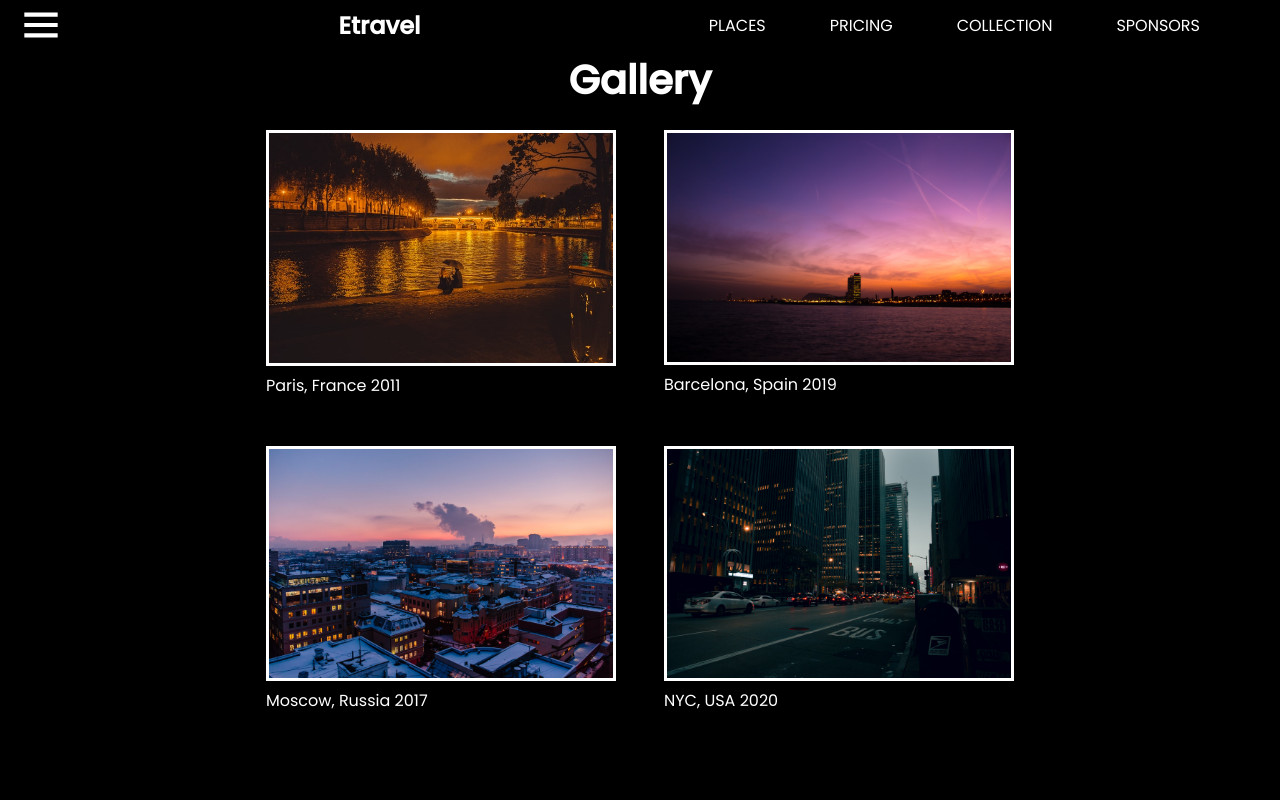
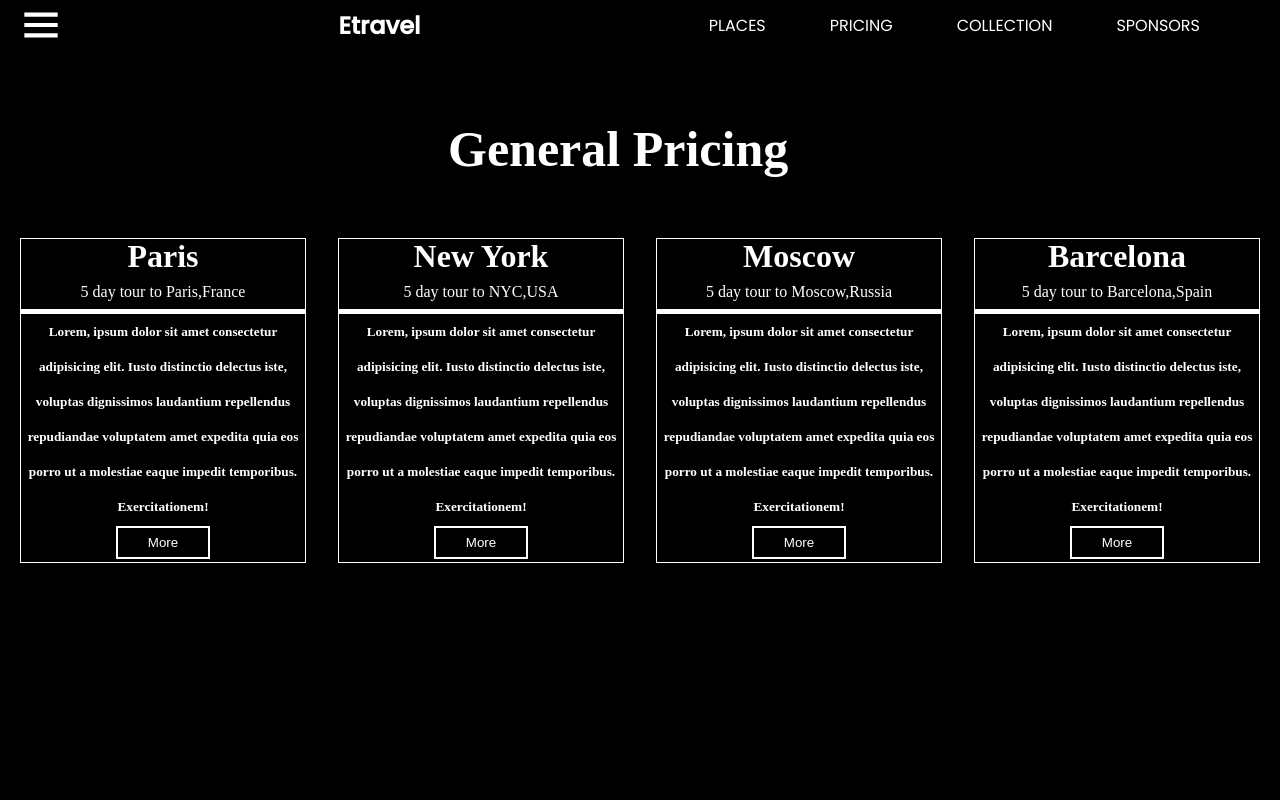
Before and after one commit to jenil97/react-scss, a React (Create React App) app: page /pricing in a window 1280 px wide. Shown: the top 800 px of the page. Built offline with nearby package versions, Linux system fonts and the light colour scheme; a web font is replaced by a local one.

Commit message:
feat : Pricing

```diff
--- a/src/App.js
+++ b/src/App.js
@@ -6,6 +6,7 @@ import { Data } from "./Data";
 import "./App.scss";
 import Gallery from "./components/Gallery";
 import Footer from "./components/Footer";
+import Pricing from "./components/Pricing";
 
 const App = () => {
   return (
@@ -13,6 +14,7 @@ const App = () => {
       <Header />
       <Routes>
         <Route path="/" element={<Section slides={Data} />} />
+        <Route path="/pricing" element={<Pricing />} />
       </Routes>
       <Gallery />
       <Footer />
--- /dev/null
+++ b/src/components/Pricing.jsx
@@ -0,0 +1,61 @@
+import React from "react";
+import "../styles/Pricing.scss";
+
+const Pricing = () => {
+  return (
+    <div className="pricing">
+      <div className="cart-container">
+        <h1 className="gp">General Pricing</h1>
+        <div className="tour">
+          <h1>Paris</h1>
+          <p>5 day tour to Paris,France</p>
+          <h5>
+            Lorem, ipsum dolor sit amet consectetur adipisicing elit. Iusto
+            distinctio delectus iste, voluptas dignissimos laudantium
+            repellendus repudiandae voluptatem amet expedita quia eos porro ut a
+            molestiae eaque impedit temporibus. Exercitationem!
+          </h5>
+          <button>More</button>
+        </div>
+
+        <div className="tour">
+          <h1>New York</h1>
+          <p>5 day tour to NYC,USA</p>
+          <h5>
+            Lorem, ipsum dolor sit amet consectetur adipisicing elit. Iusto
+            distinctio delectus iste, voluptas dignissimos laudantium
+            repellendus repudiandae voluptatem amet expedita quia eos porro ut a
+            molestiae eaque impedit temporibus. Exercitationem!
+          </h5>
+          <button>More</button>
+        </div>
+
+        <div className="tour">
+          <h1>Moscow</h1>
+          <p>5 day tour to Moscow,Russia</p>
+          <h5>
+            Lorem, ipsum dolor sit amet consectetur adipisicing elit. Iusto
+            distinctio delectus iste, voluptas dignissimos laudantium
+            repellendus repudiandae voluptatem amet expedita quia eos porro ut a
+            molestiae eaque impedit temporibus. Exercitationem!
+          </h5>
+          <button>More</button>
+        </div>
+
+        <div className="tour">
+          <h1>Barcelona</h1>
+          <p>5 day tour to Barcelona,Spain</p>
+          <h5>
+            Lorem, ipsum dolor sit amet consectetur adipisicing elit. Iusto
+            distinctio delectus iste, voluptas dignissimos laudantium
+            repellendus repudiandae voluptatem amet expedita quia eos porro ut a
+            molestiae eaque impedit temporibus. Exercitationem!
+          </h5>
+          <button>More</button>
+        </div>
+      </div>
+    </div>
+  );
+};
+
+export default Pricing;
--- /dev/null
+++ b/src/styles/Pricing.scss
@@ -0,0 +1,46 @@
+@import "./variables/fonts";
+@import "./variables/colors";
+
+.pricing {
+    width: 100%;
+    height: 100vh;
+    background-color: $header-color;
+    // font-family: $bolder-poppins;
+    overflow: hidden;
+    .gp {
+        position: absolute;
+        top: 15%;
+        left: 35%;
+        font-size: 50px;
+    }
+}
+.arrow {
+    color: $main-color;
+    font-size: 40px;
+}
+.cart-container {
+    padding: 20px;
+    color: $main-color;
+    display: grid;
+    grid-template-columns: repeat(4, 1fr);
+    gap: 2rem;
+    text-align: center;
+    align-items: center;
+    height: 100%;
+}
+.tour {
+    border: 1px solid $main-color;
+    color: $main-color;
+    height: 325px;
+    line-height: 35px;
+    p {
+        border-bottom: 5px solid $main-color;
+    }
+    button {
+        background-color: transparent;
+        border: 2px solid $main-color;
+        color: $main-color;
+        padding: 7px 30px;
+        cursor: pointer;
+    }
+}
```
